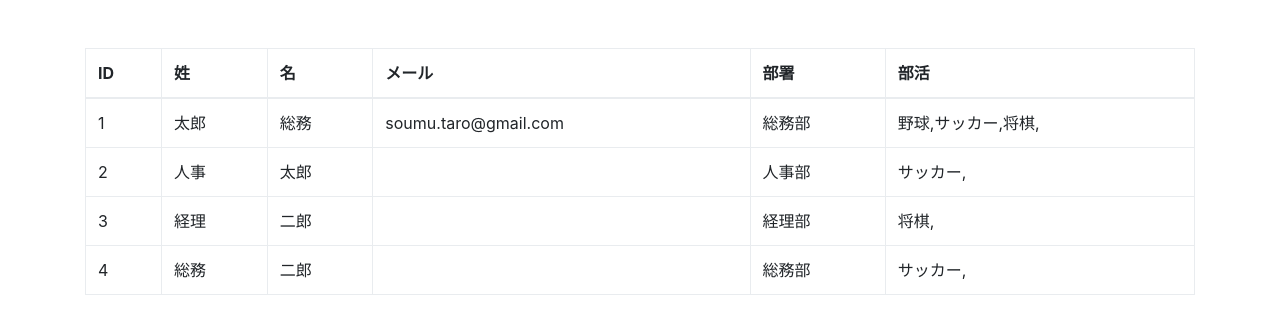
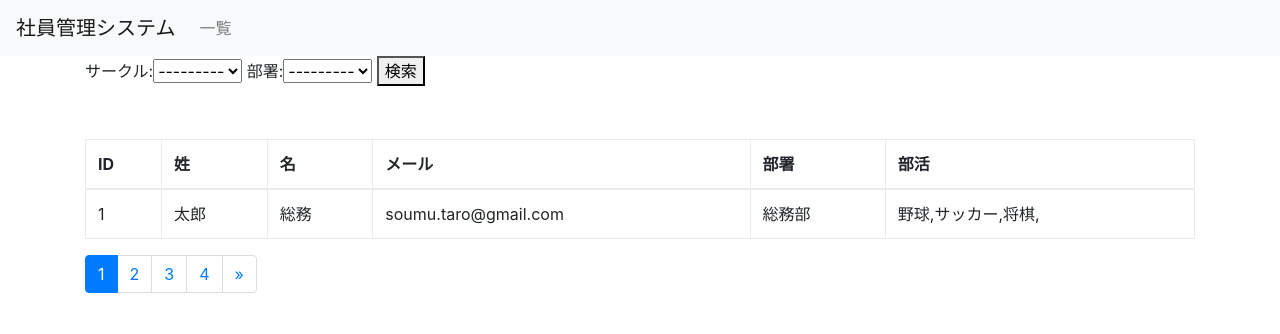
Before and after one commit to aki-06/Django_Employee, a Django app: page / in a window 1280 px wide. Shown: the top 334 px of the page. Run offline with Django 3.2, Linux system fonts and the light colour scheme; data comes from the database, SQL or seed files in the repository; both versions use the stored data as it was after the commit; some libraries are stand-ins or nearby versions.

Commit message:
ページング機能修正

```diff
--- /dev/null
+++ b/employee/forms.py
@@ -0,0 +1,10 @@
+from django import forms
+from .models import Club, Department
+
+
+class SearchForm(forms.Form):
+    club = forms.ModelChoiceField(
+        queryset=Club.objects, label='サークル', required=False)
+
+    department = forms.ModelChoiceField(
+        queryset=Department.objects, label='部署', required=False)
--- a/employee/templates/employee/base.html
+++ b/employee/templates/employee/base.html
@@ -10,7 +10,25 @@
     <link rel="stylesheet" href="https://maxcdn.bootstrapcdn.com/bootstrap/4.0.0-beta.2/css/bootstrap.min.css" integrity="sha384-PsH8R72JQ3SOdhVi3uxftmaW6Vc51MKb0q5P2rRUpPvrszuE4W1povHYgTpBfshb" crossorigin="anonymous">
   </head>
   <body>
+    <nav class="navbar navbar-expand-lg navbar-light bg-light">
+      <a class="navbar-brand" href="#">社員管理システム</a>
+      <button class="navbar-toggler" type="button" data-toggle="collapse" data-target="#navbarSupportedContent" aria-controls="navbarSupportedContent" aria-expanded="false" aria-label="Toggle navigation">
+        <span class="navbar-toggler-icon"></span>
+      </button>
 
+      <div class="collapse navbar-collapse" id="navbarSupportedContent">
+        <ul class="navbar-nav mr-auto">
+          <li class="nav-item">
+            <a class="nav-link" href="{% url 'employee:index' %}">一覧</a>
+          </li>
+          {% if user.is_superuser %}
+          <li class="nav-item">
+            <a class="nav-link" href="{% url 'admin:employee_employee_add' %}">社員追加</a>
+          </li>
+          {% endif %}
+        </ul>
+      </div>
+    </nav>
   <div class="container">
     {% block content %}
     {% endblock %}
--- a/employee/templates/employee/employee_list.html
+++ b/employee/templates/employee/employee_list.html
@@ -1,6 +1,11 @@
 {% extends 'employee/base.html' %}
 
 {% block content %}
+<form action="" method="GET">
+{{ form }}
+<button type="submit">検索</button>
+</form>
+
 <table class="table table-bordered mt-5">
 	<thead>
 		<tr>
@@ -25,4 +30,5 @@
 		{% endfor %}
 	</tbody>
 </table>
+{% include 'employee/page5.html' %}
 {% endblock %}
--- /dev/null
+++ b/employee/templates/employee/page5.html
@@ -0,0 +1,38 @@
+{% load mytag %}
+<nav aria-label="Page navigation">
+  <ul class="pagination">
+
+      {% if page_obj.has_previous %}
+        <li class="page-item">
+        <a class="page-link" href="?{% url_replace request 'page' page_obj.previous_page_number %}" aria-label="Previous">
+          <span aria-hidden="true">&laquo;</span>
+        </a>
+      </li>
+      {% endif %}
+
+      {% for link_page in page_obj.paginator.page_range %}
+        {% if link_page == page_obj.number %}
+          <li class="page-item active">
+            <a class="page-link" href="?{% url_replace request 'page' link_page %}">
+              {{ link_page }}
+            </a>
+          </li>
+        {% else %}
+          <li class="page-item">
+            <a class="page-link" href="?{% url_replace request 'page' link_page %}">
+              {{ link_page }}
+            </a>
+          </li>
+        {% endif %}
+      {% endfor %}
+
+      {% if page_obj.has_next %}
+        <li class="page-item">
+        <a class="page-link" href="?{% url_replace request 'page' page_obj.next_page_number %}" aria-label="Next">
+          <span aria-hidden="true">&raquo;</span>
+        </a>
+      </li>
+      {% endif %}
+
+  </ul>
+</nav>
--- /dev/null
+++ b/employee/templatetags/mytag.py
@@ -0,0 +1,13 @@
+from django import template
+
+register = template.Library()
+
+
+@register.simple_tag
+def url_replace(request, field, value):
+	"""
+	GETパラメーターを一部置き換える
+	"""
+	url_dict = request.GET.copy()
+	url_dict[field] = value
+	return url_dict.urlencode()
--- a/employee/views.py
+++ b/employee/views.py
@@ -1,6 +1,38 @@
 from django.views import generic
+from .forms import SearchForm
 from .models import Employee
 
 
 class IndexView(generic.ListView):
 	model = Employee
+	paginate_by = 1
+
+	def get_context_data(self):
+		"""
+		templateへ渡す辞書の作成
+		"""
+		context = super().get_context_data()
+		context['form'] = SearchForm(self.request.GET) # 元の辞書にformを追加
+		return context
+
+	def get_queryset(self):
+		"""
+		テンプレートに渡す「employee_list」を作る
+		"""
+		form = SearchForm(self.request.GET)
+		form.is_valid() # これをしないとcleaned_dataができない
+
+		# 全社員を取得
+		queryset = super().get_queryset()
+
+		# 部署の選択があれば部署で絞り込み
+		department = form.cleaned_data['department']
+		if department:
+			queryset = queryset.filter(department=department)
+
+		# サークルの選択があればサークルで絞り込み
+		club = form.cleaned_data['club']
+		if club:
+			queryset = queryset.filter(club=club)
+
+		return queryset
```
Also changed, not shown: employee/templates/employee/page4.html (added, +37 -0 lines), db.sqlite3. Lines whose indentation alone changed are shown as unchanged.
